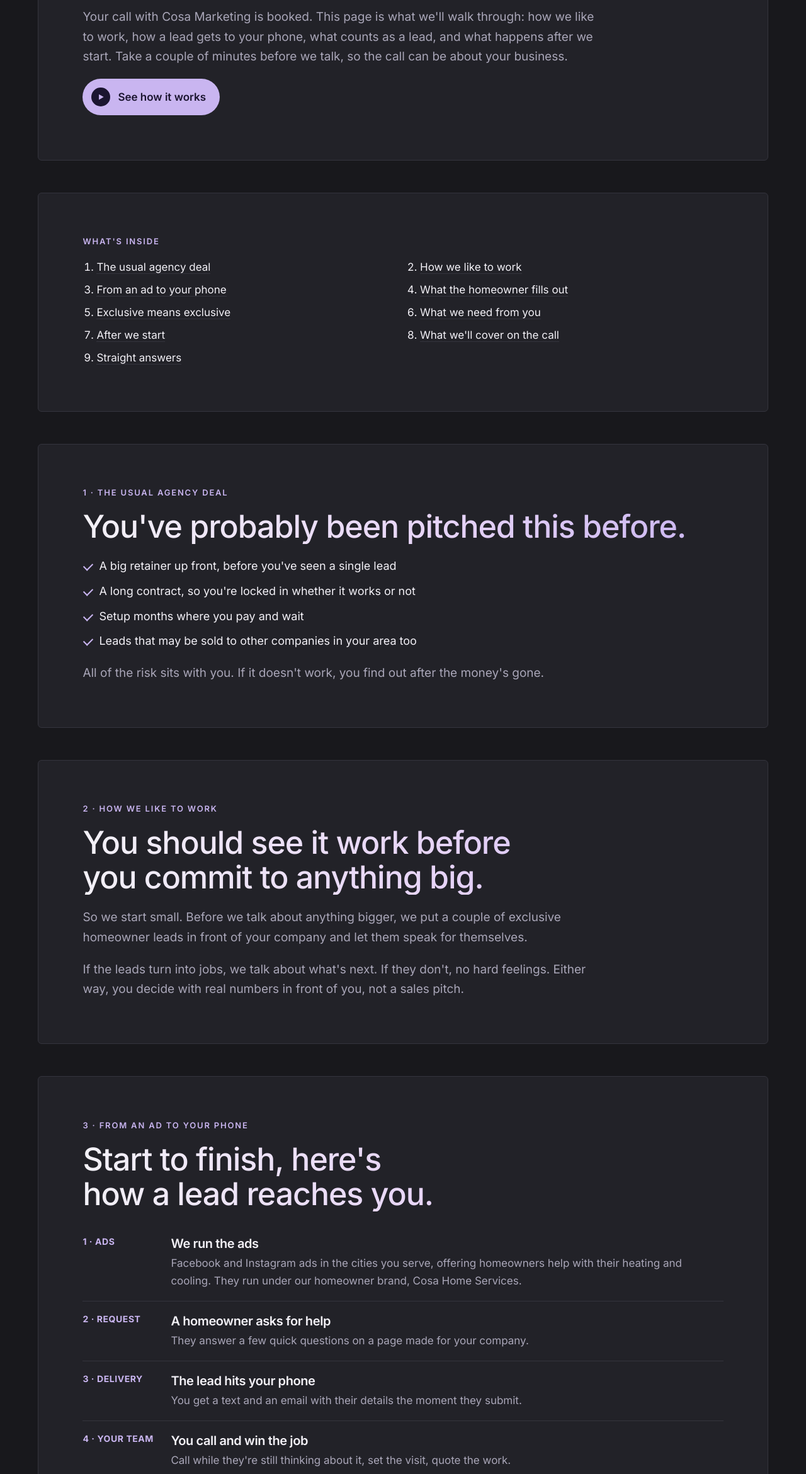
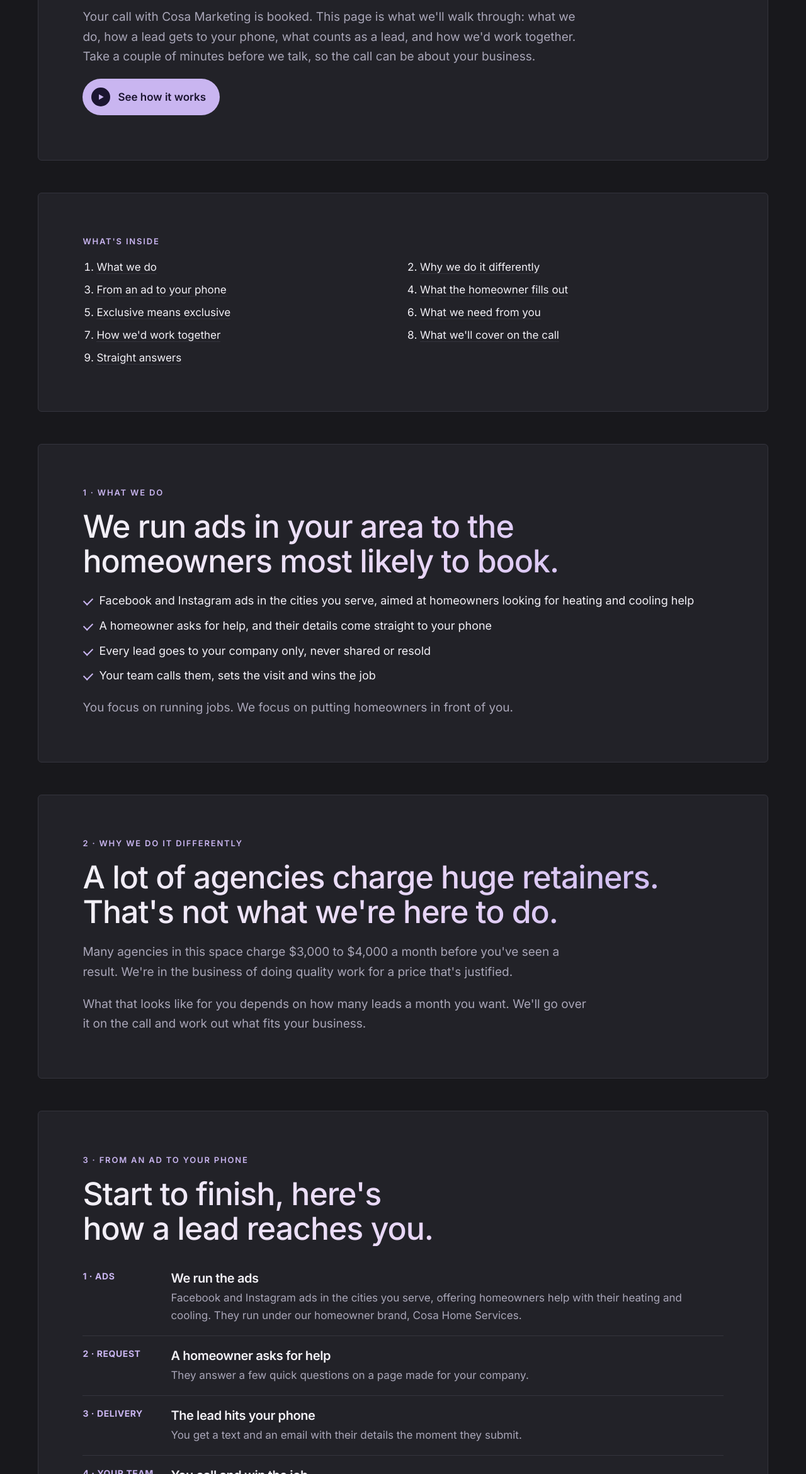
Before and after one commit to calvinquentin1/rbaclp, a plain HTML site: page hvac-how-we-work/index.html in a window 1280 px wide. Shown: the part 459-2800 px from the top of the page at 63% size. Drawn offline with Linux system fonts and the light colour scheme.

Commit message:
hvac-how-we-work: explain the offer simply, drop the leads-first/retainer pitch
Co-Authored-By: Claude Sonnet 5.5 <noreply@anthropic.com>
Claude-Session: https://claude.ai/code/session_019KsXh6e22sya7xAdGsBgcc

```diff
--- a/hvac-how-we-work/index.html
+++ b/hvac-how-we-work/index.html
@@ -5,7 +5,7 @@
 <meta name="viewport" content="width=device-width,initial-scale=1,viewport-fit=cover">
 <meta name="robots" content="noindex,nofollow">
 <title>Cosa Marketing | How we work with HVAC companies</title>
-<meta name="description" content="How we work with HVAC companies: we start small, you see it work, then you decide. What it is, how it works and what we will cover on our call.">
+<meta name="description" content="What we do for HVAC companies: ads in your area to the homeowners most likely to book, every lead sent only to you. How it works and what we will cover on our call.">
 <link rel="preconnect" href="https://fonts.googleapis.com"><link rel="stylesheet" href="https://fonts.googleapis.com/css2?family=Poppins:wght@800&family=Inter:ital,wght@0,400;0,500;0,600;0,700;0,800;1,500&display=swap">
 <style>
 /* Cosa pre-call packet (19 Nov 2026), same build as the Bluejack roofer report (Calvin, 17 Nov 2026) (Calvin, 17 Nov 2026), restyled after his Gamma reference: one dark charcoal page (no white sides),
@@ -147,9 +147,9 @@ html{scroll-behavior:smooth}
   <div class="pad">
     <div class="top"><span class="wm">cosa <b>marketing</b></span><span class="pill">How we work</span></div>
     <p class="aud">HVAC company owners:</p>
-    <h1>We earn it first. Then you decide.</h1>
-    <p class="statline"><span><b>Start</b> small</span><i class="sep"></i><span><b>Never</b> shared</span><i class="sep"></i><span class="lav"><b>You decide</b> what's next</span></p>
-    <p class="lead">Your call with Cosa Marketing is booked. This page is what we'll walk through: how we like to work, how a lead gets to your phone, what counts as a lead, and what happens after we start. Take a couple of minutes before we talk, so the call can be about your business.</p>
+    <h1>Here's what we do for HVAC companies.</h1>
+    <p class="statline"><span><b>Ads</b> in your area</span><i class="sep"></i><span><b>Never</b> shared</span><i class="sep"></i><span class="lav"><b>Priced</b> to fit</span></p>
+    <p class="lead">Your call with Cosa Marketing is booked. This page is what we'll walk through: what we do, how a lead gets to your phone, what counts as a lead, and how we'd work together. Take a couple of minutes before we talk, so the call can be about your business.</p>
     <a class="hearbtn" href="#t-how"><svg viewBox="0 0 24 24" fill="currentColor" aria-hidden="true"><path d="M7 4.5v15l13-7.5z"/></svg>See how it works</a>
   </div>
 </header>
@@ -158,13 +158,13 @@ html{scroll-behavior:smooth}
   <div class="pad">
     <p class="kicker">What's inside</p>
     <ol class="toc">
-      <li><a href="#t-deal">The usual agency deal</a></li>
-      <li><a href="#t-believe">How we like to work</a></li>
+      <li><a href="#t-deal">What we do</a></li>
+      <li><a href="#t-believe">Why we do it differently</a></li>
       <li><a href="#t-how">From an ad to your phone</a></li>
       <li><a href="#t-form">What the homeowner fills out</a></li>
       <li><a href="#t-excl">Exclusive means exclusive</a></li>
       <li><a href="#t-need">What we need from you</a></li>
-      <li><a href="#t-after">After we start</a></li>
+      <li><a href="#t-after">How we'd work together</a></li>
       <li><a href="#t-call">What we'll cover on the call</a></li>
       <li><a href="#t-faq">Straight answers</a></li>
     </ol>
@@ -173,24 +173,24 @@ html{scroll-behavior:smooth}
 
 <section class="card" aria-labelledby="t-deal">
   <div class="pad">
-    <p class="kicker">1 · The usual agency deal</p>
-    <h2 id="t-deal">You've probably been pitched this before.</h2>
+    <p class="kicker">1 · What we do</p>
+    <h2 id="t-deal">We run ads in your area to the homeowners most likely to book.</h2>
     <ul class="check big">
-      <li>A big retainer up front, before you've seen a single lead</li>
-      <li>A long contract, so you're locked in whether it works or not</li>
-      <li>Setup months where you pay and wait</li>
-      <li>Leads that may be sold to other companies in your area too</li>
+      <li>Facebook and Instagram ads in the cities you serve, aimed at homeowners looking for heating and cooling help</li>
+      <li>A homeowner asks for help, and their details come straight to your phone</li>
+      <li>Every lead goes to your company only, never shared or resold</li>
+      <li>Your team calls them, sets the visit and wins the job</li>
     </ul>
-    <p class="lead">All of the risk sits with you. If it doesn't work, you find out after the money's gone.</p>
+    <p class="lead">You focus on running jobs. We focus on putting homeowners in front of you.</p>
   </div>
 </section>
 
 <section class="card" aria-labelledby="t-believe">
   <div class="pad">
-    <p class="kicker">2 · How we like to work</p>
-    <h2 id="t-believe">You should see it work before you commit to anything big.</h2>
-    <p class="lead">So we start small. Before we talk about anything bigger, we put a couple of exclusive homeowner leads in front of your company and let them speak for themselves.</p>
-    <p class="lead">If the leads turn into jobs, we talk about what's next. If they don't, no hard feelings. Either way, you decide with real numbers in front of you, not a sales pitch.</p>
+    <p class="kicker">2 · Why we do it differently</p>
+    <h2 id="t-believe">A lot of agencies charge huge retainers. That's not what we're here to do.</h2>
+    <p class="lead">Many agencies in this space charge $3,000 to $4,000 a month before you've seen a result. We're in the business of doing quality work for a price that's justified.</p>
+    <p class="lead">What that looks like for you depends on how many leads a month you want. We'll go over it on the call and work out what fits your business.</p>
   </div>
 </section>
 
@@ -251,14 +251,15 @@ html{scroll-behavior:smooth}
 
 <section class="card" aria-labelledby="t-after">
   <div class="pad">
-    <p class="kicker">7 · After we start</p>
-    <h2 id="t-after">You've seen the service. Now you decide what's next.</h2>
+    <p class="kicker">7 · How we'd work together</p>
+    <h2 id="t-after">Simple steps, nothing complicated.</h2>
     <ol class="timeline">
-      <li><span class="when">Option 1</span><div><h3>Keep going</h3><p>If it's working, we keep the leads coming and look at the numbers together.</p></div></li>
-      <li><span class="when">Option 2</span><div><h3>Build something bigger</h3><p>If you want more volume, we talk about a longer-term program built around your area and your team.</p></div></li>
-      <li><span class="when">Option 3</span><div><h3>Walk away</h3><p>No hard feelings.</p></div></li>
+      <li><span class="when">Step 1</span><div><h3>We agree on a number</h3><p>How many leads a month you want, and what that looks like for your area.</p></div></li>
+      <li><span class="when">Step 2</span><div><h3>We build and launch your ads</h3><p>Ads, the request page with your company name on it, and the delivery to your phone.</p></div></li>
+      <li><span class="when">Step 3</span><div><h3>Leads reach your phone</h3><p>Each one comes to your company only, by text and email.</p></div></li>
+      <li><span class="when">Step 4</span><div><h3>We review the numbers together</h3><p>We look at what's coming in and adjust.</p></div></li>
     </ol>
-    <p class="muted">We'll look at your real numbers together before you pick.</p>
+    <p class="muted">We'll go through each step on the call.</p>
   </div>
 </section>
 
@@ -269,7 +270,7 @@ html{scroll-behavior:smooth}
     <ul class="check big">
       <li>Your service area and the jobs you want more of</li>
       <li>How you handle new leads today, and who calls them</li>
-      <li>How we would start in your area, and how fast it can happen</li>
+      <li>How many leads a month you want, and how we would set it up in your area</li>
       <li>Your questions</li>
     </ul>
   </div>
@@ -283,8 +284,8 @@ html{scroll-behavior:smooth}
       <details open><summary>Are the leads shared?</summary><p>No. Each lead goes to a single company. We never share or resell it.</p></details>
       <details><summary>Who calls the homeowner?</summary><p>Your team. Each lead hits your phone the moment it comes in.</p></details>
       <details><summary>How fast does it start?</summary><p>Days, not hours, once the ads are set up. We'll give you the timing for your area on the call.</p></details>
-      <details><summary>What does it cost?</summary><p>We'll go over it on the call, once we know your area and what you need.</p></details>
-      <details><summary>Do I have to sign a long contract?</summary><p>We start small and you decide what's next. We'll cover the details on the call.</p></details>
+      <details><summary>What does it cost?</summary><p>It depends on how many leads a month you want. We'll go over it on the call, once we know your area and what you need.</p></details>
+      <details><summary>What are the terms?</summary><p>We'll cover the terms on the call, once we've agreed on what you need.</p></details>
     </div>
     <p class="muted" style="margin-top:14px">See you on the call. Have your service area and the jobs you want more of in mind, and we'll take it from there.</p>
   </div>
```
